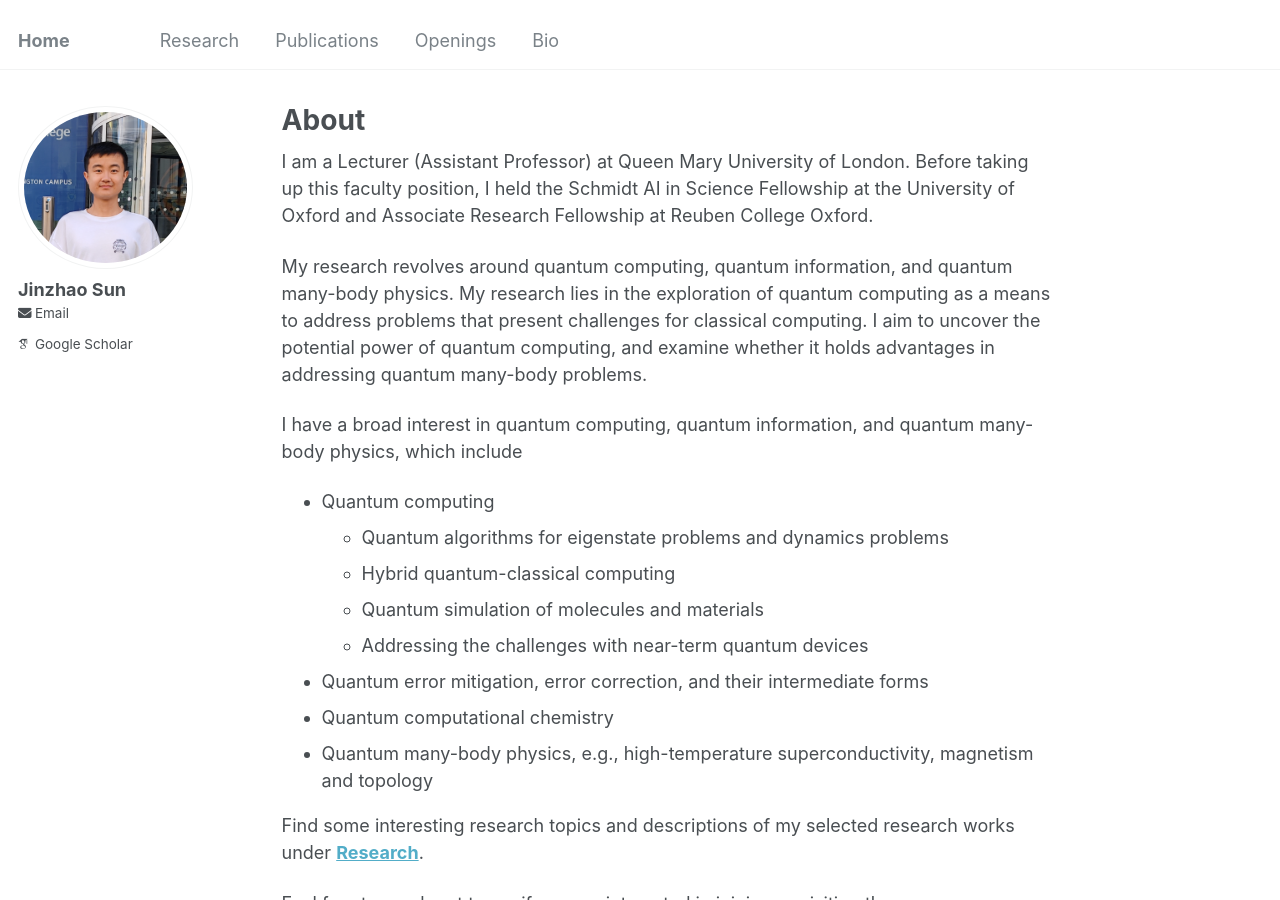
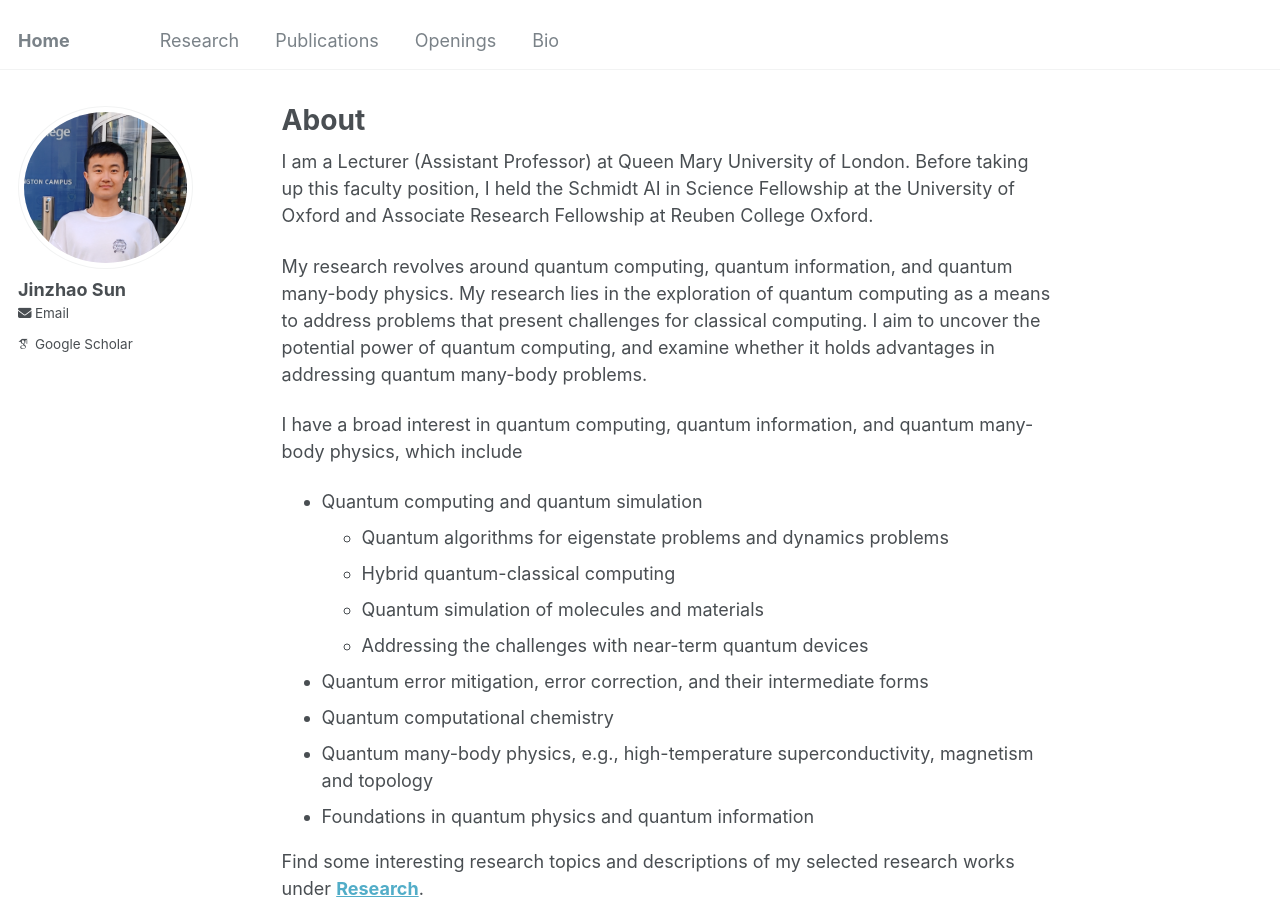
Before and after one commit to jinzhao-sun/jinzhao-sun.github.io, a Jekyll site: the page built from _pages/about.md, in a window 1280 px wide and 900 px high. Built offline with Jekyll 4.4.1, drawn with Linux system fonts in a browser that asks for light colours; some web fonts are replaced.

Commit message:
Update about.md

```diff
--- a/_pages/about.md
+++ b/_pages/about.md
@@ -12,7 +12,7 @@ I am a Lecturer (Assistant Professor) at Queen Mary University of London. Before
 My research revolves around quantum computing, quantum information, and quantum many-body physics. My research lies in the exploration of quantum computing as a means to address problems that present challenges for classical computing. I aim to uncover the potential power of quantum computing, and examine whether it holds advantages in addressing quantum many-body problems.
 
 I have a broad interest in quantum computing, quantum information, and quantum many-body physics, which include
-* Quantum computing
+* Quantum computing and quantum simulation
   *  Quantum algorithms for eigenstate problems and dynamics problems
   *  Hybrid quantum-classical computing
   *  Quantum simulation of molecules and materials
@@ -20,6 +20,7 @@ I have a broad interest in quantum computing, quantum information, and quantum m
 * Quantum error mitigation, error correction, and their intermediate forms
 * Quantum computational chemistry
 * Quantum many-body physics, e.g., high-temperature superconductivity, magnetism and topology
+* Foundations in quantum physics and quantum information
 
 Find some interesting research topics and descriptions of my selected research works under **[Research](research.md)**.
 
```
